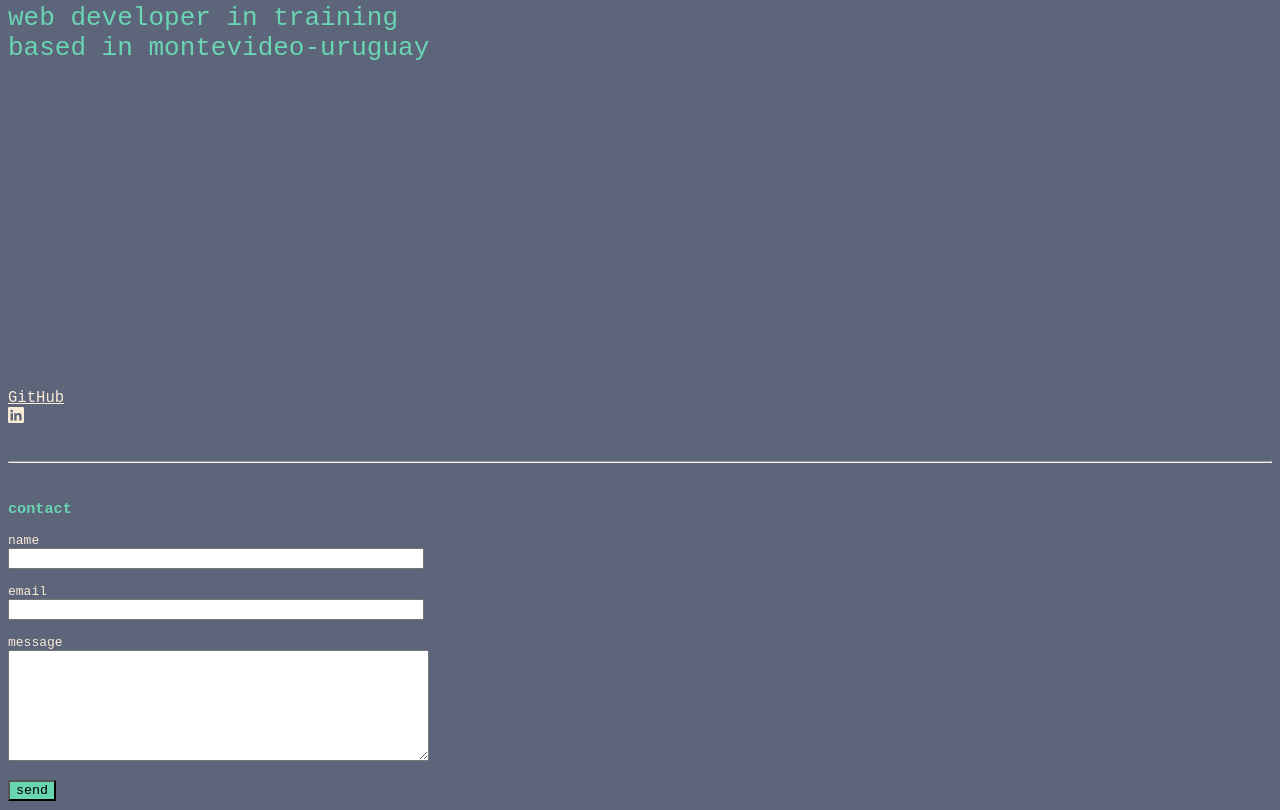
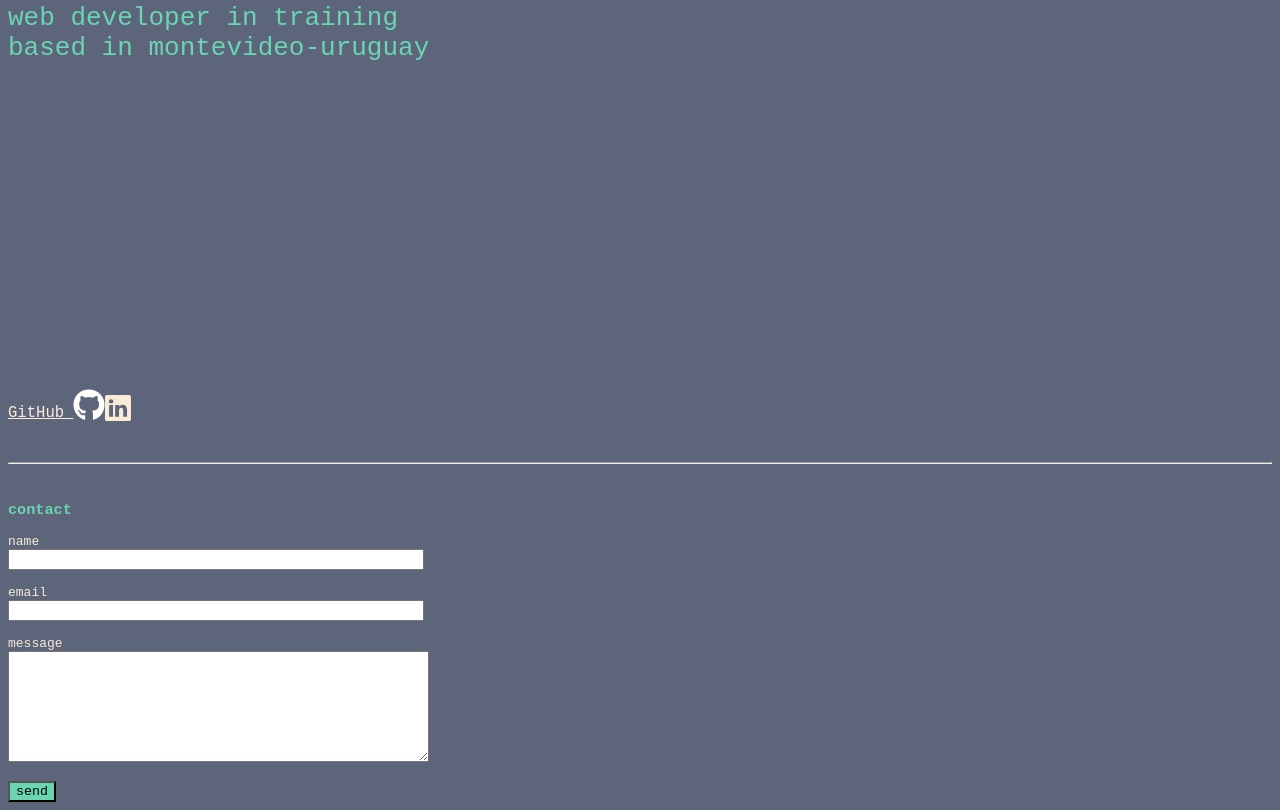
Before and after one commit to karinabentancor/karinabentancor.github.io, a plain HTML site: page index.html in a window 1280 px wide. Shown: the part 726-1536 px from the top of the page. Drawn offline with Linux system fonts and the light colour scheme.

Commit message:
icons update

```diff
--- a/index.html
+++ b/index.html
@@ -5,7 +5,7 @@
     <meta name="viewport" content="width=device-width, initial-scale=1.0">
     <title>   karina bentancor  </title>
     <link rel= stylesheet href="style_3.3.1.css">
-
+    <link rel="stylesheet" href="https://cdnjs.cloudflare.com/ajax/libs/font-awesome/6.0.0-beta3/css/all.min.css">
 </head>
 <body>
 
@@ -22,6 +22,8 @@
       </div>
 
       <div > <a class="bi--github" href="www.github.com/karinabentancor"> GitHub </a>
+        <a href="https://github.com/karinabentancor" class="github-icon" target="_blank">
+          <i class="fab fa-github"></i>
         <br>
         <a class ="bi--linkedin" href="www.linkedin.com/in/karinabentancor"> LinkedIn </a>
       </div>
--- a/style_3.3.1.css
+++ b/style_3.3.1.css
@@ -64,6 +64,7 @@ footer{
 
 
    .bi--linkedin {
+    font-size: 2em;
     display: inline-block;
     width: 1em;
     height: 1em;
@@ -76,3 +77,15 @@ footer{
     -webkit-mask-size: 100% 100%;
     mask-size: 100% 100%;
   }
+
+
+  .github-icon {
+    font-size: 2em; /* Tamaño del ícono */
+    color: white; /* Color del ícono */
+    text-decoration: none; /* Sin subrayado */
+    display: inline-block;
+    transition: color 0.3s; /* Transición suave para el color */
+}
+.github-icon:hover {
+    color: #f0f0f0; /* Color del ícono al pasar el ratón */
+}
```
Also changed, not shown: img/github-logo-24.png (added).
